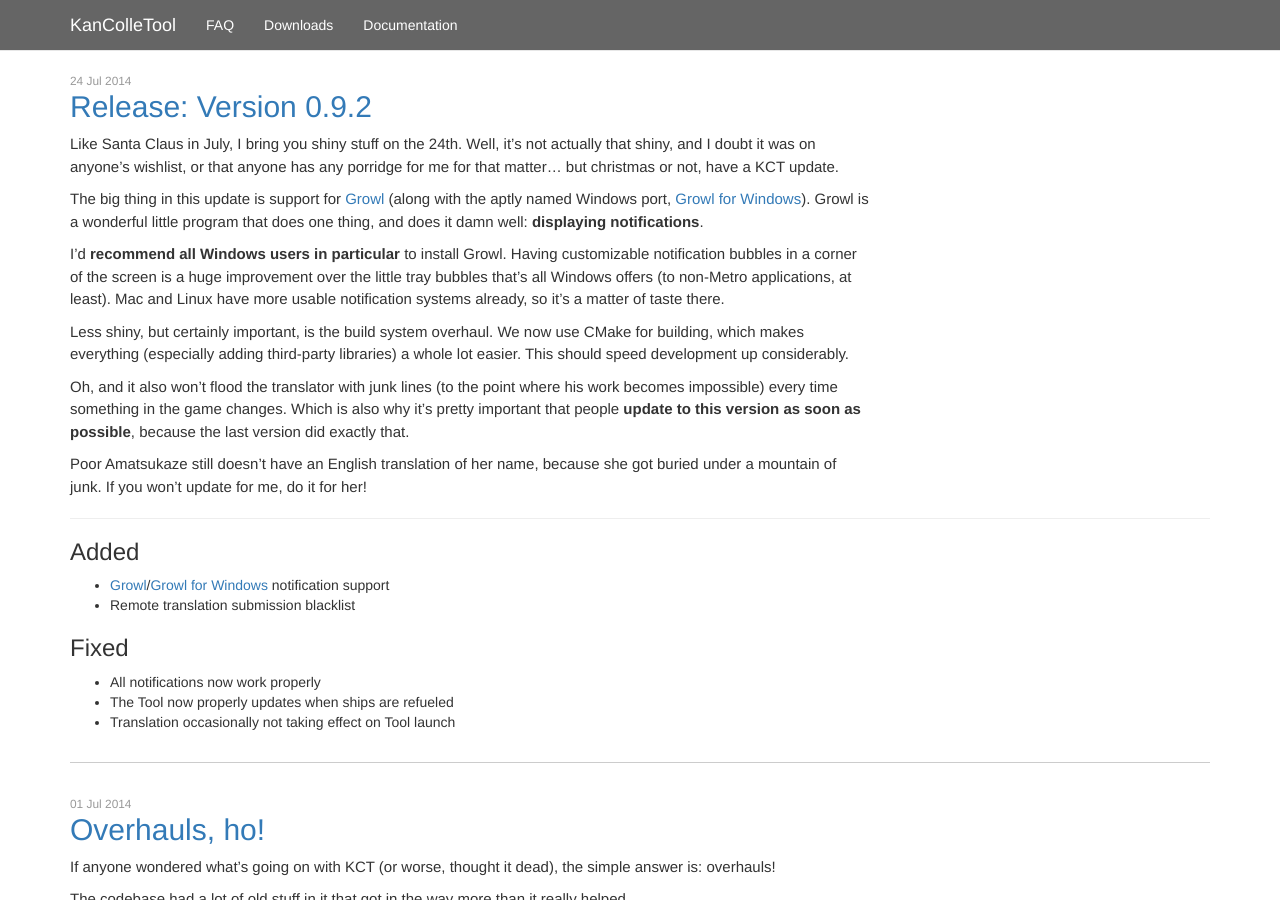
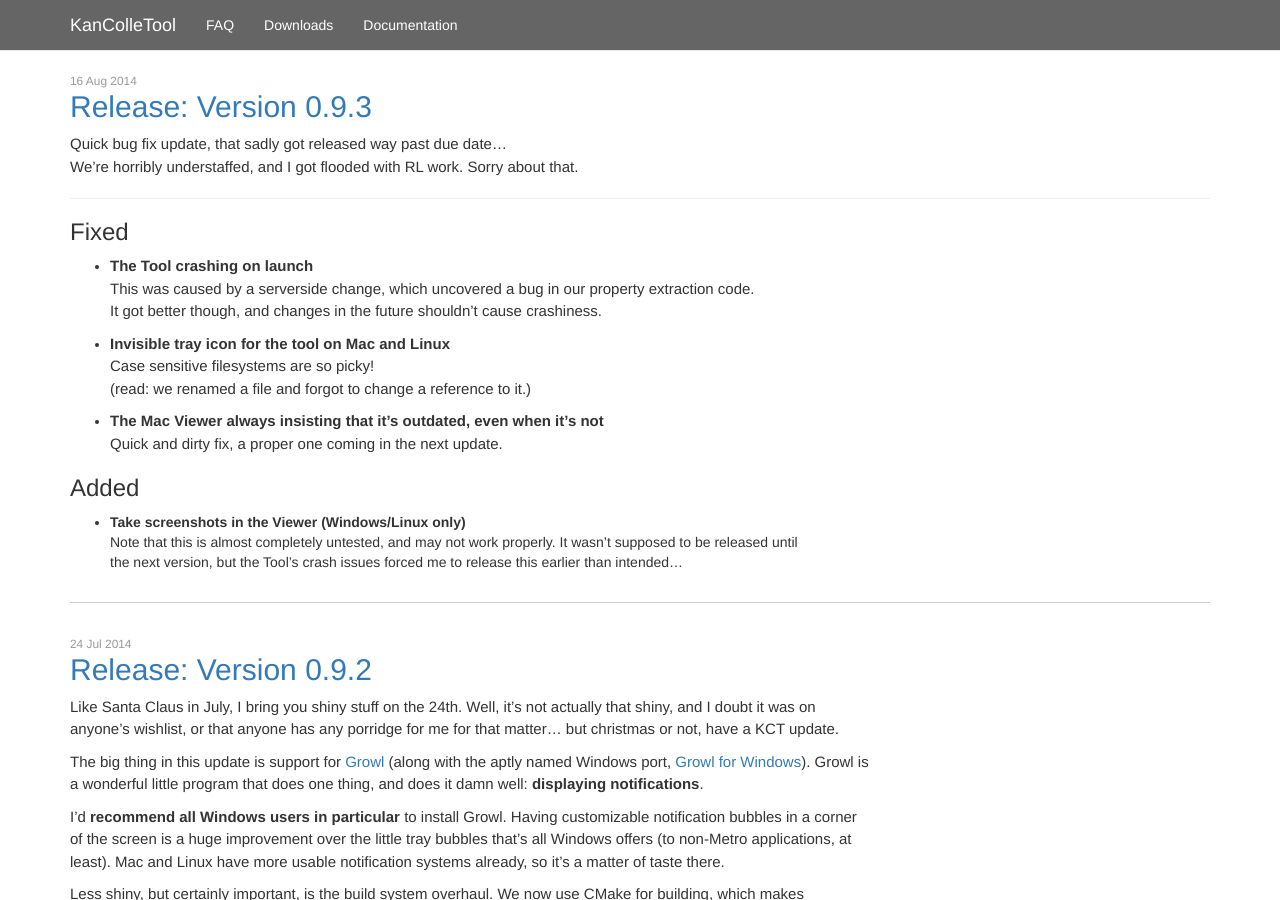
Before and after one commit to KanColleTool/kancolletool.github.io, a Jekyll site: the page built from index.html, in a window 1280 px wide and 900 px high. Built offline with Jekyll 4.4.1, drawn with Linux system fonts in a browser that asks for light colours; nearby versions of some CDN libraries; Markdown is read by kramdown in place of the engine named in the settings.

```diff
--- a/_data/downloads.yml
+++ b/_data/downloads.yml
@@ -1,4 +1,8 @@
 ---
+-
+  version: 0.9.3
+  date: 2014-08-16
+  commit: 5e0b3ceb84c7ae99aa126a4967c540fb134517f9
 -
   version: 0.9.2
   date: 2014-07-24
--- /dev/null
+++ b/_posts/2014-08-16-version-0.9.3.md
@@ -0,0 +1,27 @@
+---
+layout: post
+title:  "Release: Version 0.9.3"
+date:   2014-08-16 15:25:00
+categories: kancolletool releases
+---
+
+Quick bug fix update, that sadly got released way past due date...
+We're horribly understaffed, and I got flooded with RL work. Sorry about that.
+
+---
+
+### Fixed
+* **The Tool crashing on launch**
+This was caused by a serverside change, which uncovered a bug in our property extraction code.
+It got better though, and changes in the future shouldn't cause crashiness.
+
+* **Invisible tray icon for the tool on Mac and Linux**
+Case sensitive filesystems are so picky!
+(read: we renamed a file and forgot to change a reference to it.)
+
+* **The Mac Viewer always insisting that it's outdated, even when it's not**
+Quick and dirty fix, a proper one coming in the next update.
+
+### Added
+* **Take screenshots in the Viewer (Windows/Linux only)**
+Note that this is almost completely untested, and may not work properly. It wasn't supposed to be released until the next version, but the Tool's crash issues forced me to release this earlier than intended...
```
Also changed, not shown: 1 other file.
